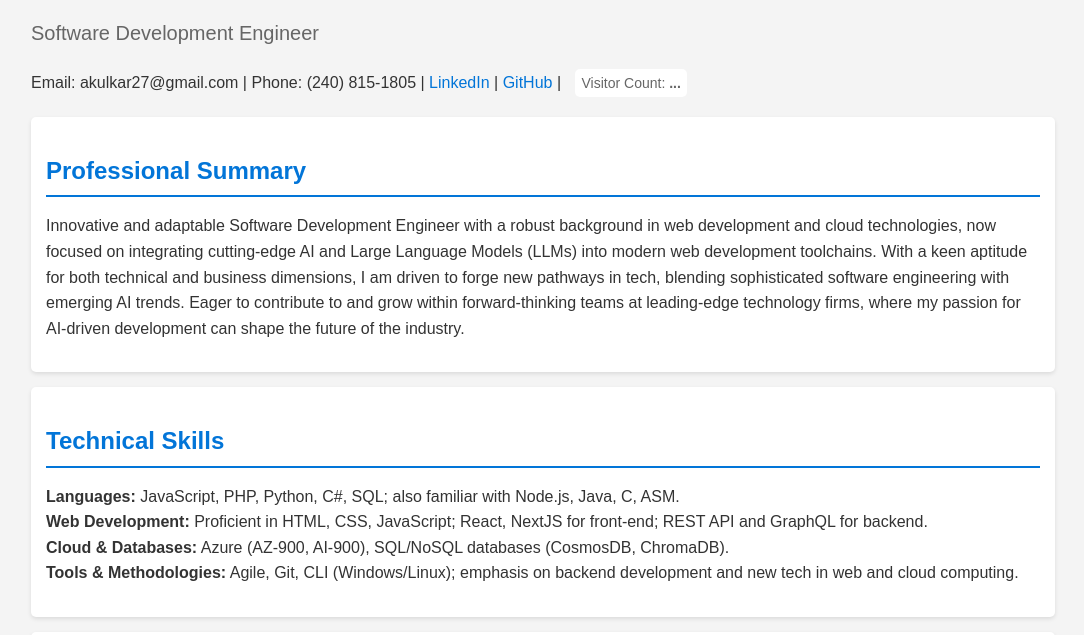
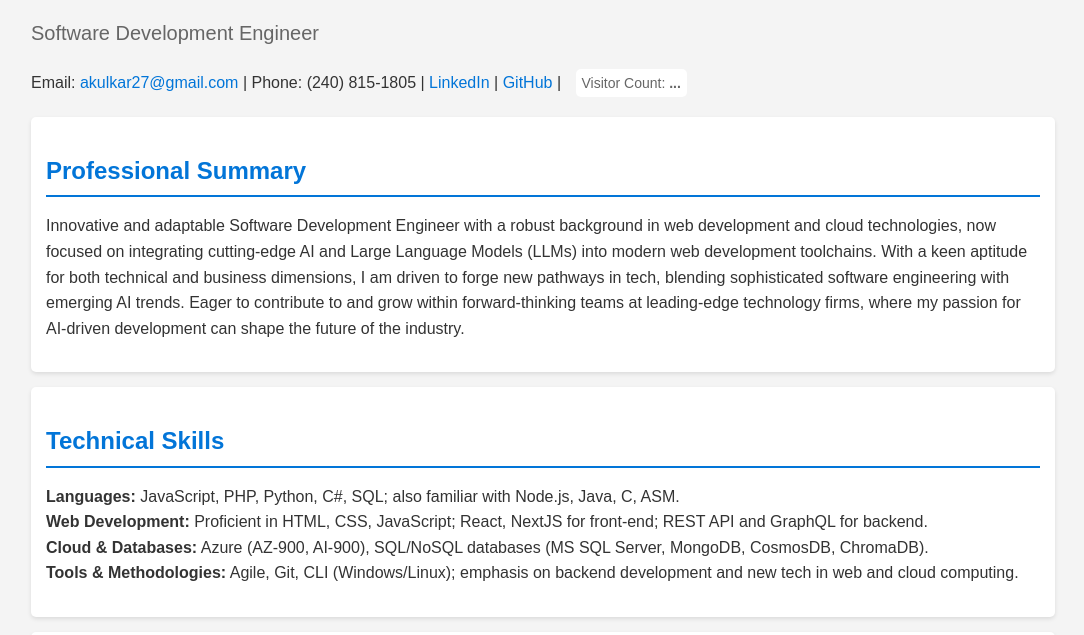
Before and after one commit to arunkulkarni95/cloud-resume-azure-frontend, a plain HTML site: page index.html in a window 1280 px wide. Shown: the part 105-740 px from the top of the page, without its empty margins (97-1181 px from the left). Drawn offline with Linux system fonts and the light colour scheme; no server answers.

Commit message:
update resume

```diff
--- a/index.html
+++ b/index.html
@@ -12,7 +12,7 @@
             <h1>Arun Kulkarni</h1>
             <p>Software Development Engineer</p>
             <div class="contact-info">
-                <span>Email: akulkar27@gmail.com</span> |
+                <span>Email: <a href="mailto:akulkar27@gmail.com">akulkar27@gmail.com</a></span> |
                 <span>Phone: (240) 815-1805</span> |
                 <span><a href="https://www.linkedin.com/in/arunkulkarni95/">LinkedIn</a></span> |
                 <span><a href="https://github.com/arunkulkarni95">GitHub</a></span> |
@@ -31,7 +31,7 @@
             <ul>
                 <li><b>Languages:</b> JavaScript, PHP, Python, C#, SQL; also familiar with Node.js, Java, C, ASM.</li>
                 <li><b>Web Development:</b> Proficient in HTML, CSS, JavaScript; React, NextJS for front-end; REST API and GraphQL for backend.</li>
-                <li><b>Cloud & Databases:</b> Azure (AZ-900, AI-900), SQL/NoSQL databases (CosmosDB, ChromaDB).</li>
+                <li><b>Cloud & Databases:</b> Azure (AZ-900, AI-900), SQL/NoSQL databases (MS SQL Server, MongoDB, CosmosDB, ChromaDB).</li>
                 <li><b>Tools & Methodologies:</b> Agile, Git, CLI (Windows/Linux); emphasis on backend development and new tech in web and cloud computing.</li>
             </ul>
         </section>
```
